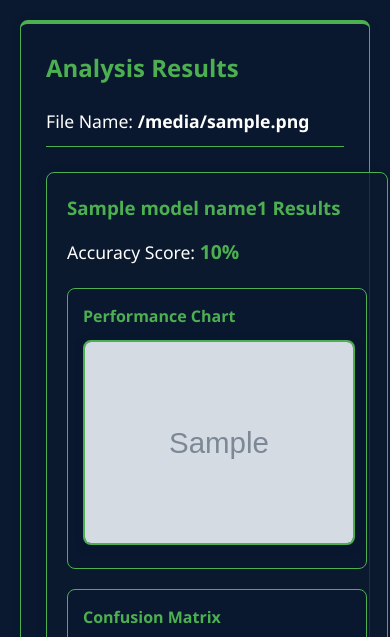
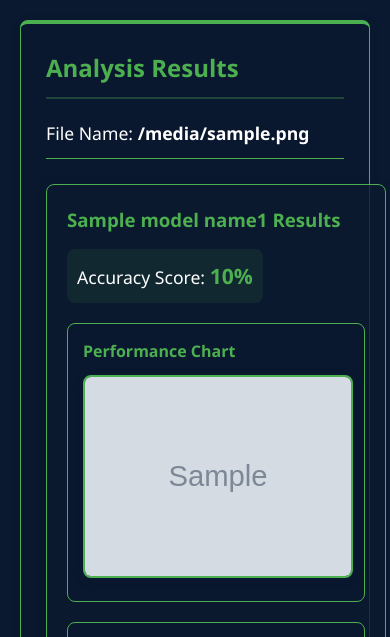
Before and after one commit to SagaR-S-05/ModelForge, a Flask app: template backend/templates/results.html in a window 390 px wide. Shown: the top 637 px of the page. Run offline with Flask 3, Linux system fonts and the light colour scheme; the template is opened without the code that fills it: most values are stand-ins (such as "Sample title", 1, 10 or a date in 2020); grey boxes marked "Sample" are stand-in pictures.

Commit message:
changes in ui

```diff
--- a/backend/static/style.css
+++ b/backend/static/style.css
@@ -121,16 +133,14 @@ tr:hover {
 
 /* Results grid for two models */
 .results-grid {
-  display: flex;
-  flex-wrap: wrap;
+  display: grid;
+  grid-template-columns: repeat(auto-fit, minmax(400px, 1fr));
   gap: 25px;
   margin-bottom: 30px;
 }
 
 /* Individual model results */
 .model-results {
-  flex: 1;
-  min-width: 300px;
   background-color: rgba(10, 25, 47, 0.8);
   padding: 20px;
   border-radius: var(--border-radius);
@@ -140,8 +150,8 @@ tr:hover {
 
 /* Images container */
 .images-container {
-  display: flex;
-  flex-direction: column;
+  display: grid;
+  grid-template-columns: 1fr;
   gap: 20px;
   margin-bottom: 20px;
 }
@@ -170,13 +185,17 @@ tr:hover {
 .highlight {
   color: var(--primary-green);
   font-weight: bold;
-  font-size: 1.1em;
+  font-size: 1.2em;
 }
 
 /* Score styling */
 .score {
   font-size: 1.1em;
   margin-bottom: 20px;
+  padding: 10px;
+  background-color: rgba(76, 175, 80, 0.1);
+  border-radius: var(--border-radius);
+  display: inline-block;
 }
 
 /* Filename styling */
@@ -258,6 +293,8 @@ h1, h2, h3, h4 {
 
 h2 {
   margin-bottom: 20px;
+  border-bottom: 2px solid rgba(76, 175, 80, 0.3);
+  padding-bottom: 10px;
 }
 
 h3 {
@@ -297,10 +334,119 @@ input[type="radio"] {
   }
 
   .results-grid {
-    flex-direction: column;
+    grid-template-columns: 1fr;
   }
 
   .model-results {
     width: 100%;
   }
 }
+
+/* Add these styles to your existing CSS file */
+
+/* Fullscreen image styling */
+.fullscreen-image {
+  cursor: pointer;
+  transition: filter 0.3s ease;
+}
+
+.fullscreen-image:hover {
+  filter: brightness(1.1);
+}
+
+/* Fullscreen Modal */
+.fullscreen-modal {
+  display: none;
+  position: fixed;
+  z-index: 1000;
+  left: 0;
+  top: 0;
+  width: 100%;
+  height: 100%;
+  overflow: hidden;
+  background-color: rgba(0, 0, 0, 0.9);
+  backdrop-filter: blur(5px);
+}
+
+/* Modal Content (Image) */
+.fullscreen-modal-content {
+  margin: auto;
+  display: block;
+  max-width: 90%;
+  max-height: 90%;
+  position: absolute;
+  top: 50%;
+  left: 50%;
+  transform: translate(-50%, -50%);
+  border: 3px solid var(--primary-green);
+  box-shadow: 0 0 20px rgba(76, 175, 80, 0.5);
+}
+
+/* Caption text */
+#imageCaption {
+  margin: auto;
+  display: block;
+  width: 80%;
+  max-width: 700px;
+  text-align: center;
+  color: var(--text-light);
+  padding: 10px 0;
+  height: 50px;
+  position: absolute;
+  bottom: 10px;
+  left: 50%;
+  transform: translateX(-50%);
+  font-size: 1.1rem;
+  background-color: rgba(10, 25, 47, 0.7);
+  border-radius: var(--border-radius);
+  border: 1px solid var(--primary-green);
+}
+
+/* Close Button */
+.close-modal {
+  position: absolute;
+  top: 15px;
+  right: 35px;
+  color: var(--text-light);
+  font-size: 40px;
+  font-weight: bold;
+  transition: 0.3s;
+  z-index: 1001;
+  cursor: pointer;
+}
+
+.close-modal:hover,
+.close-modal:focus {
+  color: var(--primary-green);
+  text-decoration: none;
+  transform: scale(1.1);
+}
+
+/* Animation */
+.fullscreen-modal {
+  animation: fadeIn 0.3s;
+}
+
+@keyframes fadeIn {
+  from {opacity: 0}
+  to {opacity: 1}
+}
+
+/* Responsive adjustments for smaller screens */
+@media only screen and (max-width: 700px) {
+  .fullscreen-modal-content {
+    width: 95%;
+    max-height: 80%;
+  }
+
+  .close-modal {
+    top: 10px;
+    right: 20px;
+    font-size: 30px;
+  }
+
+  #imageCaption {
+    font-size: 0.9rem;
+    width: 90%;
+  }
+}
--- a/backend/templates/results.html
+++ b/backend/templates/results.html
@@ -20,13 +20,13 @@
           <div class="images-container">
             <div class="image-card">
               <h4>Performance Chart</h4>
-              <img src="{{image1}}" alt="Model 1 Performance Chart" />
+              <img src="{{image1}}" alt="Model 1 Performance Chart" class="fullscreen-image" />
             </div>
 
             {%if confusionMatrix1%}
             <div class="image-card">
               <h4>Confusion Matrix</h4>
-              <img src="{{confusionMatrix1}}" alt="Model 1 Confusion Matrix" />
+              <img src="{{confusionMatrix1}}" alt="Model 1 Confusion Matrix" class="fullscreen-image" />
             </div>
             {%endif%}
           </div>
@@ -47,13 +47,13 @@
           <div class="images-container">
             <div class="image-card">
               <h4>Performance Chart</h4>
-              <img src="{{image2}}" alt="Model 2 Performance Chart" />
+              <img src="{{image2}}" alt="Model 2 Performance Chart" class="fullscreen-image" />
             </div>
 
             {%if confusionMatrix2%}
             <div class="image-card">
               <h4>Confusion Matrix</h4>
-              <img src="{{confusionMatrix2}}" alt="Model 2 Confusion Matrix" />
+              <img src="{{confusionMatrix2}}" alt="Model 2 Confusion Matrix" class="fullscreen-image" />
             </div>
             {%endif%}
           </div>
@@ -72,10 +72,67 @@
       <div class="comparison-section">
         <h3>Model Comparison</h3>
         <div class="image-card comparison">
-          <img src="{{compare_image}}" alt="Models Comparison" />
+          <img src="{{compare_image}}" alt="Models Comparison" class="fullscreen-image" />
         </div>
       </div>
       {%endif%}
     </div>
+
+    <!-- Fullscreen Modal -->
+    <div id="fullscreenModal" class="fullscreen-modal">
+      <span class="close-modal">&times;</span>
+      <img class="fullscreen-modal-content" id="fullscreenImage">
+      <div id="imageCaption"></div>
+    </div>
+
+    <!-- JavaScript for fullscreen functionality -->
+    <script>
+      document.addEventListener('DOMContentLoaded', function() {
+        // Get modal elements
+        const modal = document.getElementById('fullscreenModal');
+        const modalImg = document.getElementById('fullscreenImage');
+        const captionText = document.getElementById('imageCaption');
+        const closeBtn = document.getElementsByClassName('close-modal')[0];
+
+        // Get all images with the fullscreen-image class
+        const images = document.getElementsByClassName('fullscreen-image');
+
+        // Add click event to each image
+        for (let i = 0; i < images.length; i++) {
+          images[i].onclick = function() {
+            modal.style.display = 'block';
+            modalImg.src = this.src;
+            captionText.innerHTML = this.alt;
+
+            // Disable scrolling on the body
+            document.body.style.overflow = 'hidden';
+          }
+        }
+
+        // Close modal when clicking the × button
+        closeBtn.onclick = closeModal;
+
+        // Close modal when clicking outside the image
+        modal.onclick = function(event) {
+          if (event.target === modal) {
+            closeModal();
+          }
+        }
+
+        // Close modal with Escape key
+        document.addEventListener('keydown', function(event) {
+          if (event.key === 'Escape' && modal.style.display === 'block') {
+            closeModal();
+          }
+        });
+
+        function closeModal() {
+          modal.style.display = 'none';
+
+          // Re-enable scrolling on the body
+          document.body.style.overflow = 'auto';
+        }
+      });
+    </script>
   </body>
 </html>
```
Also changed, not shown: other parts of backend/static/style.css (+35 -2 lines), backend/templates/file_content.html (+8 -7 lines).
